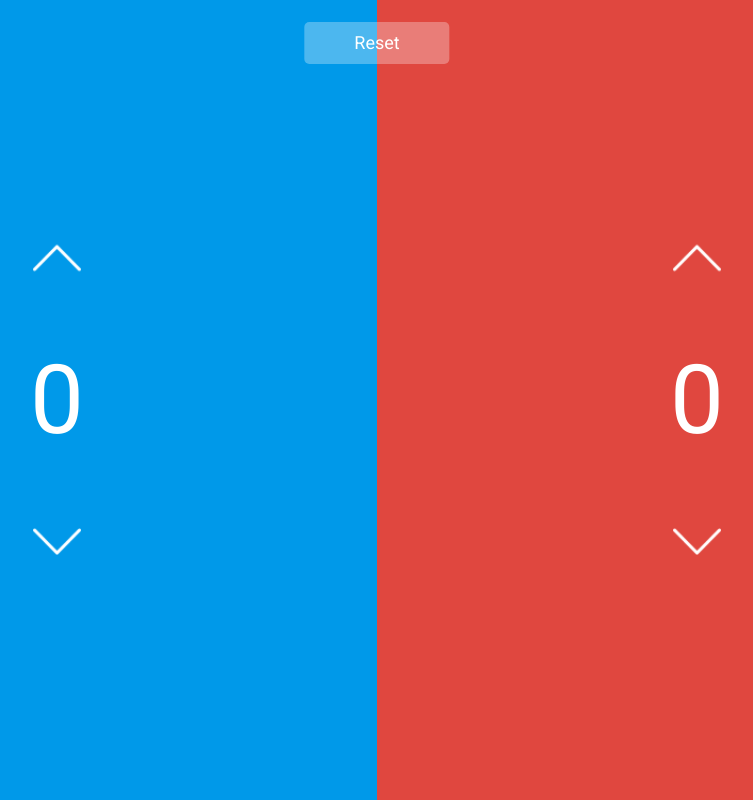
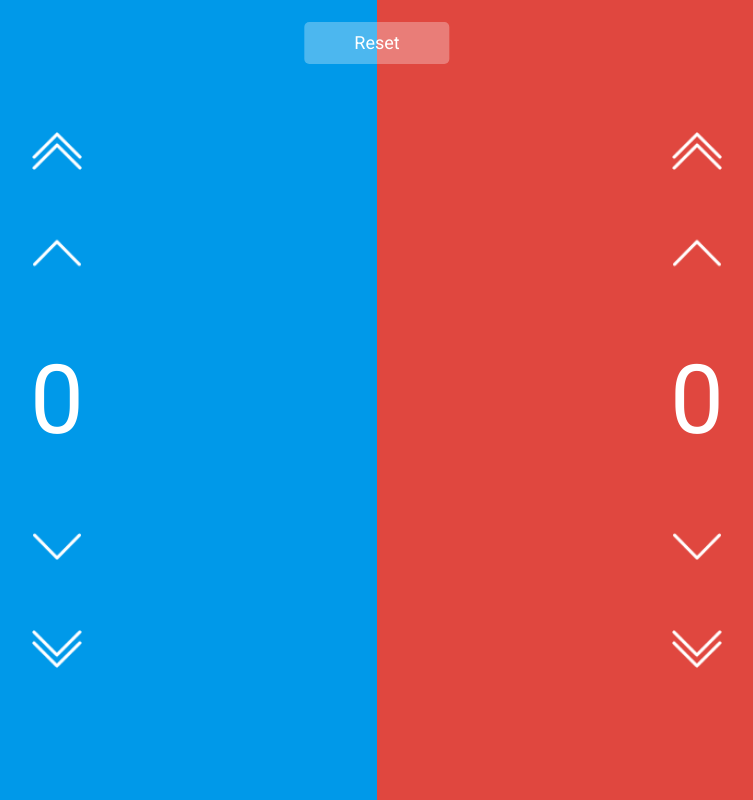
Before and after one commit to Azat-Farmanyan/Bura-score, an Angular app: page / in a window 1280 px wide. Shown: the whole page, without its empty margins (263-1016 px from the left). Built offline with nearby package versions, Linux system fonts and the light colour scheme.

Commit message:
feat: add double counter

```diff
--- a/src/app/red-block/red-block.component.html
+++ b/src/app/red-block/red-block.component.html
@@ -1,4 +1,6 @@
 <div class="red-block" [ngStyle]="{ 'background-color': groupName === 'red' ? '#E0473F' : '#0099E9' }">
+
+    <button class="double-up" (click)="plus(true)"><img src="../../assets/double-arrow.png" alt="up"> </button>
     <button class="up" (click)="plus()"><img src="../../assets/arrow.png" alt="up"></button>
 
     <div class="score" [ngClass]="{
@@ -10,4 +12,6 @@
         {{score}}
     </div>
     <button class="down" (click)="minus()"><img src="../../assets/arrow.png" alt="up"></button>
+    <button class="double-down" (click)="minus(true)"><img src="../../assets/double-arrow.png" alt="up"> </button>
+
 </div>
--- a/src/app/red-block/red-block.component.scss
+++ b/src/app/red-block/red-block.component.scss
@@ -12,6 +12,9 @@
     transform: rotate(180deg);
   }
 
+  .double-down {
+    transform: rotate(180deg);
+  }
 
   .score {
     font-size: 96px;
@@ -23,9 +26,11 @@
 
 
   .up,
-  .down {
+  .down,
+  .double-up,
+  .double-down {
     width: 100%;
-    padding: 30px 0;
+    padding: 35px 0;
 
     & img {
       width: 50px;
--- a/src/app/red-block/red-block.component.ts
+++ b/src/app/red-block/red-block.component.ts
@@ -52,10 +52,10 @@ export class BlockComponent implements OnInit, OnChanges, OnDestroy {
     }
   }
 
-  plus() {
+  plus(double: boolean = false) {
     this.groupName === 'red'
-      ? this.scoreService.redPlus()
-      : this.scoreService.bluePlus();
+      ? this.scoreService.redPlus(double)
+      : this.scoreService.bluePlus(double);
 
     this.upMove = true;
     setTimeout(() => {
@@ -68,11 +68,11 @@ export class BlockComponent implements OnInit, OnChanges, OnDestroy {
     }, 100);
   }
 
-  minus() {
+  minus(double: boolean = false) {
     if (this.score > 0) {
       this.groupName === 'red'
-        ? this.scoreService.redMinus()
-        : this.scoreService.blueMinus();
+        ? this.scoreService.redMinus(double)
+        : this.scoreService.blueMinus(double);
 
       this.downMove = true;
       setTimeout(() => {
--- a/src/app/score.service.ts
+++ b/src/app/score.service.ts
@@ -14,22 +14,34 @@ export class ScoreService {
     this.blue.next(0);
   }
 
-  bluePlus() {
-    this.blue.next(this.blue.value + 1);
+  bluePlus(double: boolean = false) {
+    double
+      ? this.blue.next(this.blue.value + 2)
+      : this.blue.next(this.blue.value + 1);
   }
 
-  blueMinus() {
-    if (this.blue.value > 0) {
+  blueMinus(double: boolean = false) {
+    if (double) {
+      this.blue.value >= 2
+        ? this.blue.next(this.blue.value - 2)
+        : this.blue.next(this.blue.value - 1);
+    } else {
       this.blue.next(this.blue.value - 1);
     }
   }
 
-  redPlus() {
-    this.red.next(this.red.value + 1);
+  redPlus(double: boolean = false) {
+    double
+      ? this.red.next(this.red.value + 2)
+      : this.red.next(this.red.value + 1);
   }
 
-  redMinus() {
-    if (this.red.value > 0) {
+  redMinus(double: boolean = false) {
+    if (double) {
+      this.red.value >= 2
+        ? this.red.next(this.red.value - 2)
+        : this.red.next(this.red.value - 1);
+    } else {
       this.red.next(this.red.value - 1);
     }
   }
```
Also changed, not shown: src/assets/double-arrow.png (added).
